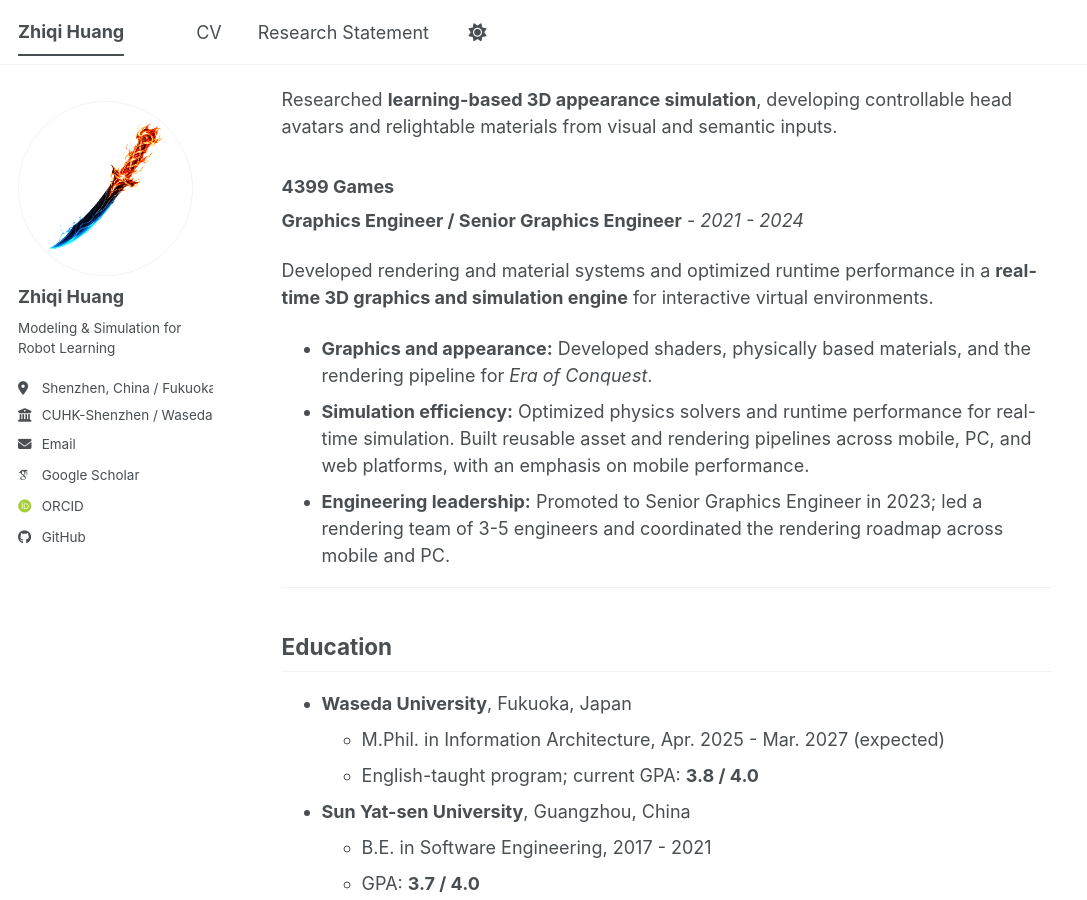
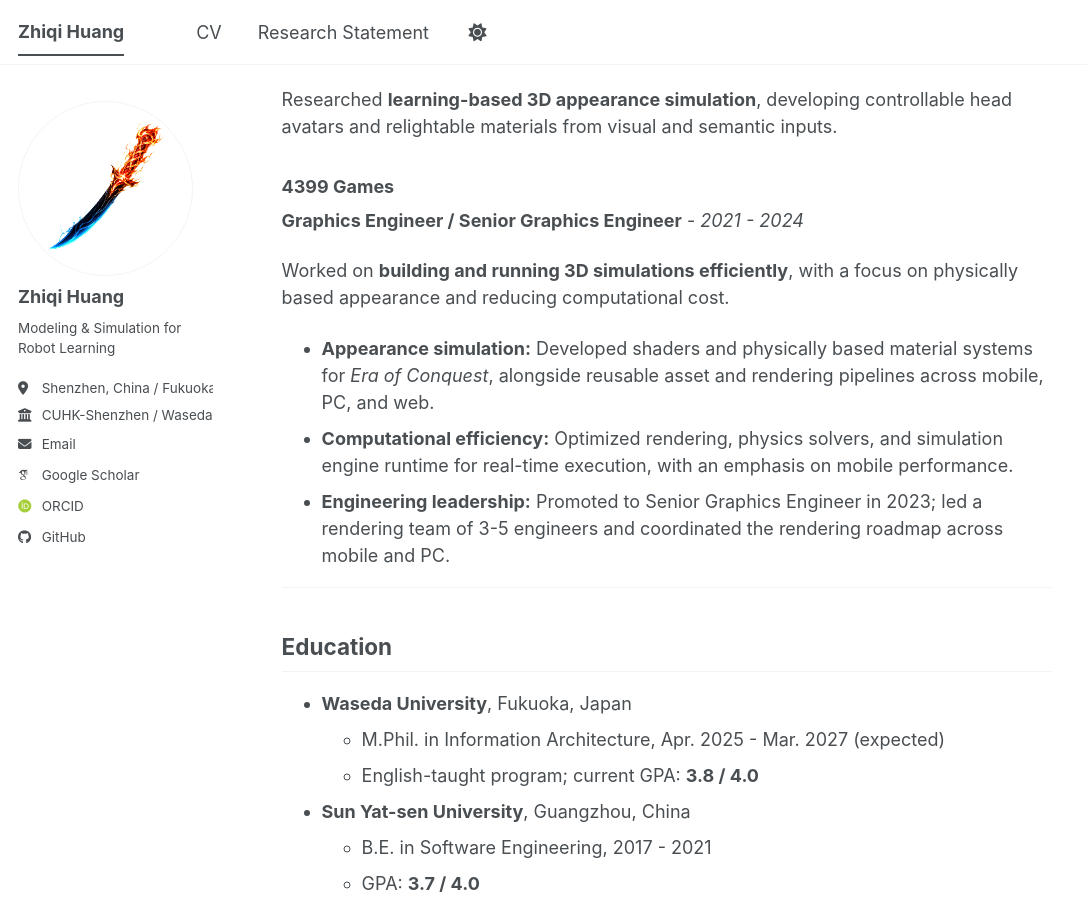
Before and after one commit to huang-zhiqi/huang-zhiqi.github.io, a Jekyll site: the page built from _pages/about.md, in a window 1280 px wide and 900 px high, scrolled down 2494 px. Shown: the whole window, without its empty margins (0-1087 px from the left). Built offline with Jekyll 4.4.1, drawn with Linux system fonts in a browser that asks for light colours; some web fonts are replaced; a script bundle is joined from its source files by our own code; library files that are not in the unit come from our copies.

Commit message:
调整表述

```diff
--- a/_pages/about.md
+++ b/_pages/about.md
@@ -87,10 +87,10 @@ Researched **learning-based 3D appearance simulation**, developing controllable
 
 **Graphics Engineer / Senior Graphics Engineer** - *2021 - 2024*
 
-Developed rendering and material systems and optimized runtime performance in a **real-time 3D graphics and simulation engine** for interactive virtual environments.
+Worked on **building and running 3D simulations efficiently**, with a focus on physically based appearance and reducing computational cost.
 
-* **Graphics and appearance:** Developed shaders, physically based materials, and the rendering pipeline for *Era of Conquest*.
-* **Simulation efficiency:** Optimized physics solvers and runtime performance for real-time simulation. Built reusable asset and rendering pipelines across mobile, PC, and web platforms, with an emphasis on mobile performance.
+* **Appearance simulation:** Developed shaders and physically based material systems for *Era of Conquest*, alongside reusable asset and rendering pipelines across mobile, PC, and web.
+* **Computational efficiency:** Optimized rendering, physics solvers, and simulation engine runtime for real-time execution, with an emphasis on mobile performance.
 * **Engineering leadership:** Promoted to Senior Graphics Engineer in 2023; led a rendering team of 3-5 engineers and coordinated the rendering roadmap across mobile and PC.
 
 ---
```
